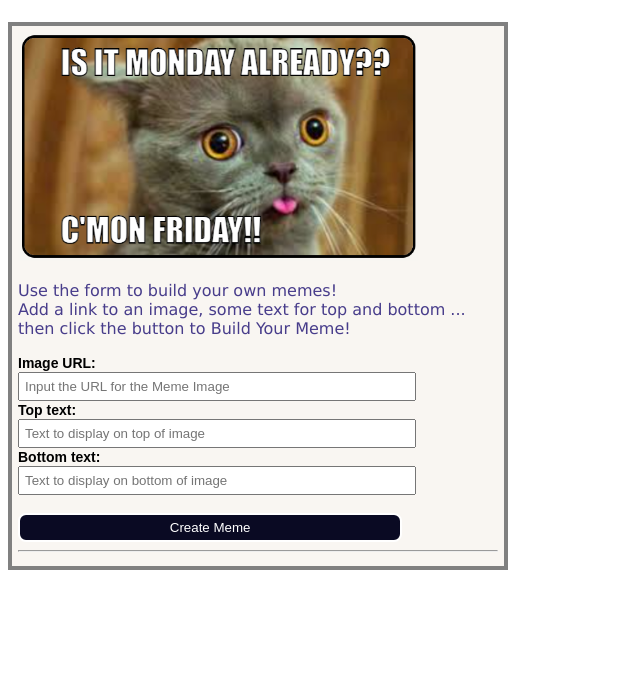
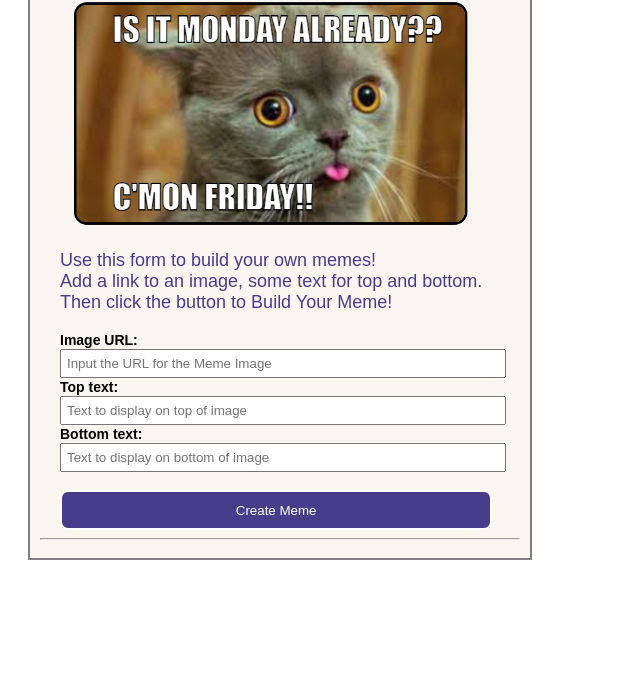
Before and after one commit to russethk/dev-repo-projects-2, a plain HTML site: page assessment1_memeGenerator/index.html in a window 1280 px wide. Shown: the part 114-800 px from the top of the page, without its empty margins (0-640 px from the left). Drawn offline with Linux system fonts and the light colour scheme.

Commit message:
Add files via upload

```diff
--- a/assessment1_memeGenerator/index.html
+++ b/assessment1_memeGenerator/index.html
@@ -14,9 +14,9 @@
     <div id="demoDiv">
 
     </div>
-    <p>Use the form to build your own memes! <br>
-    Add a link to an image, some text for top and bottom ...
-    <br>then click the button to Build Your Meme! </p>
+    <p>Use this form to build your own memes! <br>
+    Add a link to an image, some text for top and bottom.
+    <br>Then click the button to Build Your Meme! </p>
   <form action="#" id="newForm">
     <label for="pic">Image URL: </label>
     <br>
--- a/assessment1_memeGenerator/style.css
+++ b/assessment1_memeGenerator/style.css
@@ -1,26 +1,27 @@
-
 .container {
     width: 40%;
   	height: 100%;
-    margin 0 auto;
+    margin-left: 20px;
 }
 
 .formContainer {
+    position: relative;
     width: 95%;
   	height: 100%;
+    top: -35px;
     background-color:rgb(249, 246, 242);
   	background-position: center;
-    border: 4px solid grey;
+    border: 2px solid grey;
   	background-size: cover;
     align-items: center;
     justify-content: center;
-    padding: 6px;
-    margin 0 auto;
+    padding: 10px;
 }
 
 #demoDiv {
     display:inline-block;
     max-width: 150px;
+    margin-left: 30px;
 }
 
 
@@ -33,9 +34,10 @@ h1 {
 }
 
 p {
-  font-family:Verdana, Geneva, Tahoma, sans-serif;
-  font-size: 16px;
+  font-family:Arial, Helvetica, sans-serif;
+  font-size: 18px;
   color: darkslateblue;
+  margin-left: 20px;
 }
 
 label {
@@ -43,6 +45,7 @@ label {
   font-family: Arial, Helvetica, sans-serif;
   font-size: 14px;
   font-weight: bold;
+  margin-left: 20px;
 }
 
 .meme {
@@ -51,7 +54,7 @@ label {
   justify-content: center;
   text-align: center;
   position: relative;
-  margin: 10px;
+  margin: 20px;
 }
 
 
@@ -89,14 +92,19 @@ label {
 }
 
 input {
-  width: 80%;
+  width: 90%;
   padding: 5px;
+  margin-left: 20px;
+  align-content:center;
 }
 
 input:hover {
-  width: 80%;
+  width: 90%;
   padding: 5px;
   background-color: rgb(229, 248, 254);
+  margin-left: 20px;
+  align-content:center;
+
 }
 
 button {
@@ -121,10 +129,13 @@ button:hover {
 
 
 .submitBtn {
-  background-color:#0a0a23;
+  background-color: darkslateblue;
   color: #fff;
   border: 2px solid white;
   border-radius:8px;
+  align-content: center;
+  height: 40px;
+
 }
 
 .submitBtn:hover {
@@ -132,4 +143,6 @@ button:hover {
   color: #fff;
   border: 2px solid white;
   border-radius:8px;
+  align-content: center;
+  height: 40px;
 }
```
